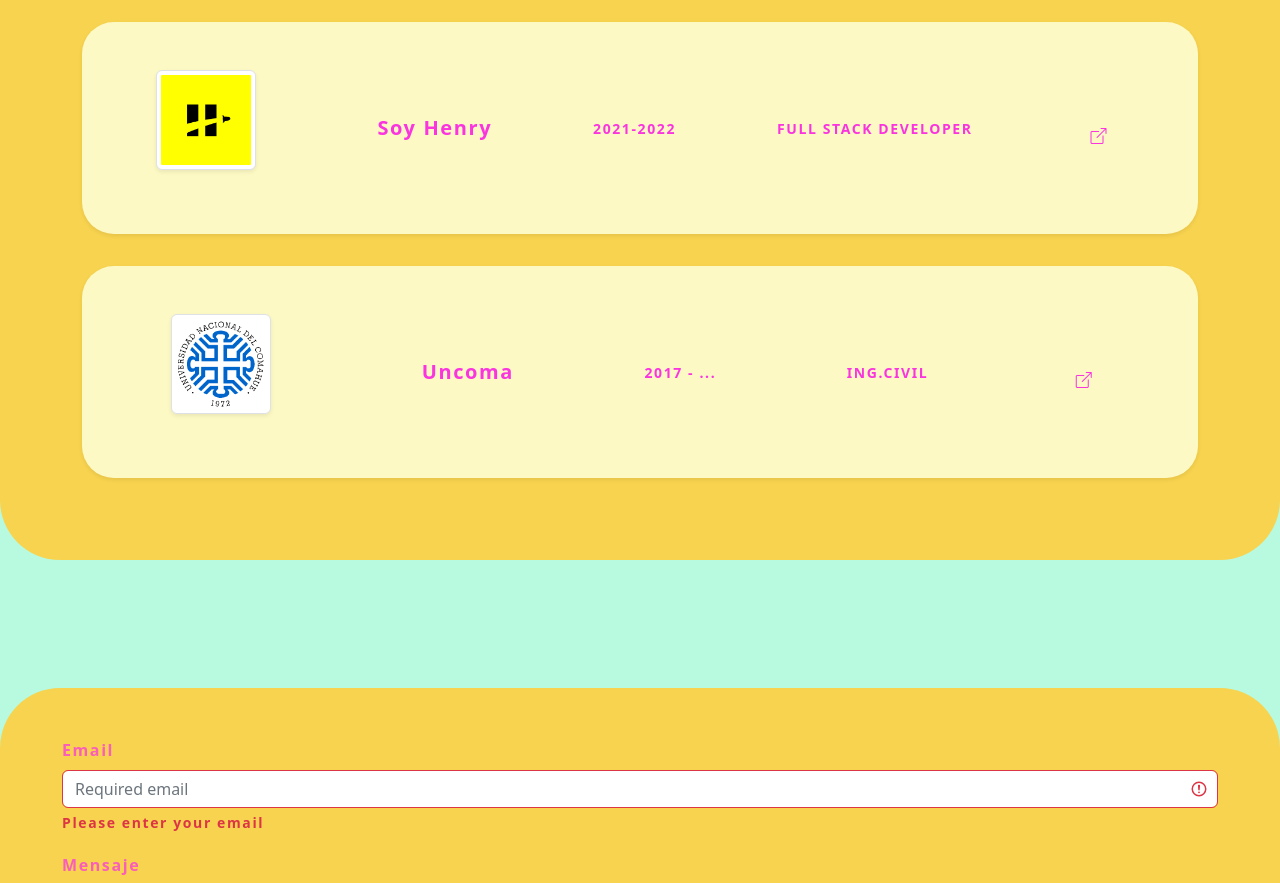
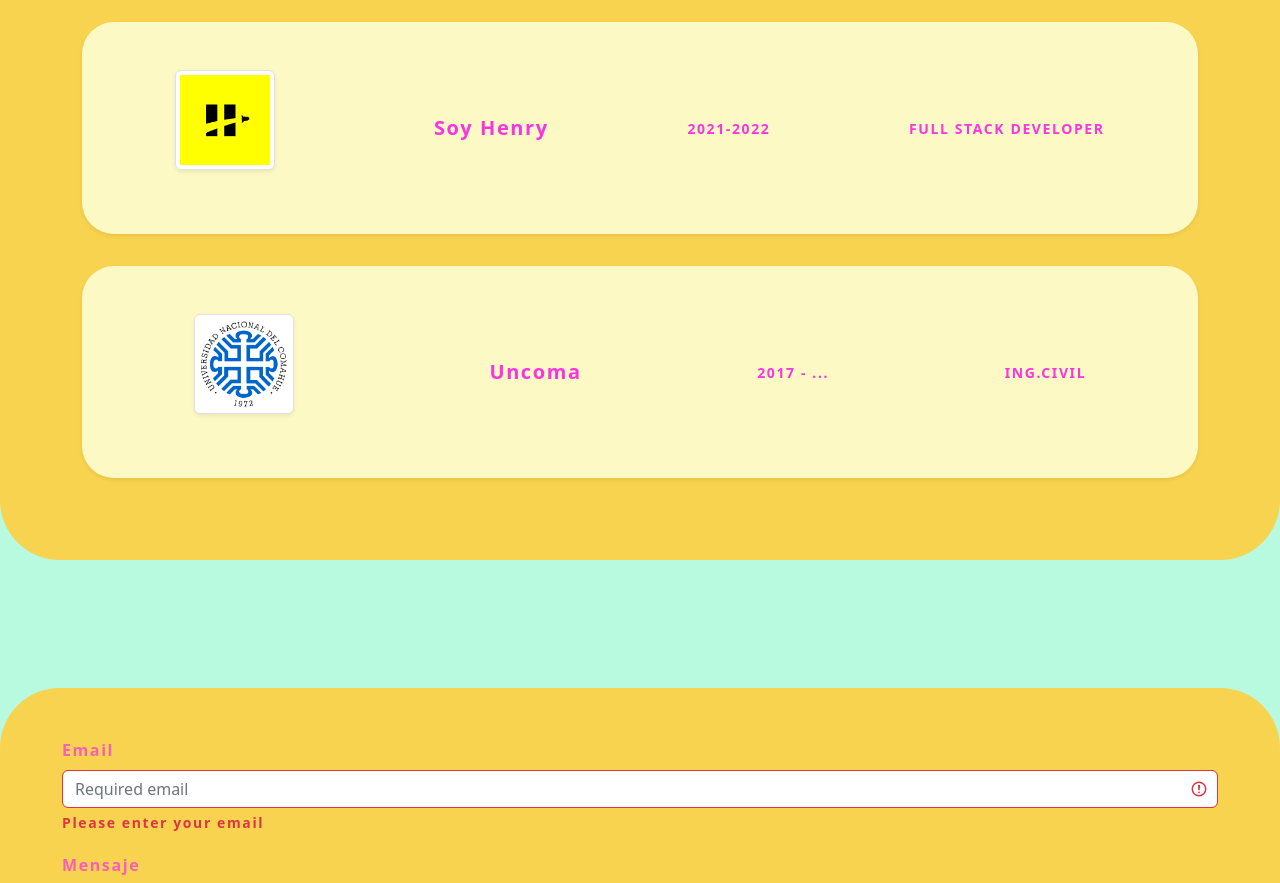
Before and after one commit to facundo37858/FrontEndPorfolioArgPro, an Angular app in the folder frontWithAngular/porfolioArgPro/: page / in a window 1280 px wide. Shown: the part 2060-2943 px from the top of the page. Built offline with nearby package versions, Linux system fonts and the light colour scheme.

Commit message:
delete icon

```diff
--- a/frontWithAngular/porfolioArgPro/src/app/components/education/education.component.html
+++ b/frontWithAngular/porfolioArgPro/src/app/components/education/education.component.html
@@ -17,13 +17,13 @@
                 <span class="small text-uppercase ">
                     Full Stack Developer
                 </span>
-                <ul class="social mb-0 list-inline mt-3">
+                <!-- <ul class="social mb-0 list-inline mt-3">
                     <li class="list-inline-item">
                         <a href="#" class="social-link">
                             <i class="bi bi-box-arrow-up-right"></i>
                         </a>
                     </li>
-                </ul>
+                </ul> -->
             </div>
         </div>
         <div class="row">
@@ -43,13 +43,13 @@
                 <span class="small text-uppercase ">
                     Ing.Civil
                 </span>
-                <ul class="social mb-0 list-inline mt-3">
+                <!-- <ul class="social mb-0 list-inline mt-3">
                     <li class="list-inline-item">
                         <a href="#" class="social-link">
                             <i class="bi bi-box-arrow-up-right"></i>
                         </a>
                     </li>
-                </ul>
+                </ul> -->
             </div>
         </div>
 
```
